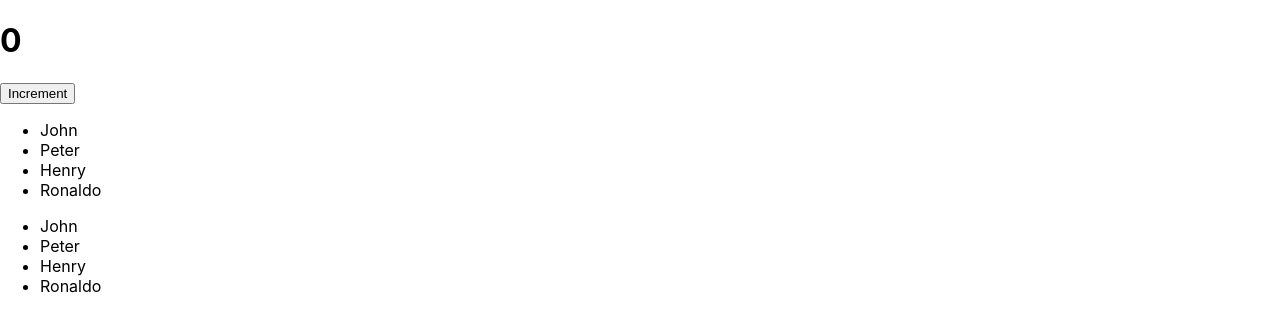
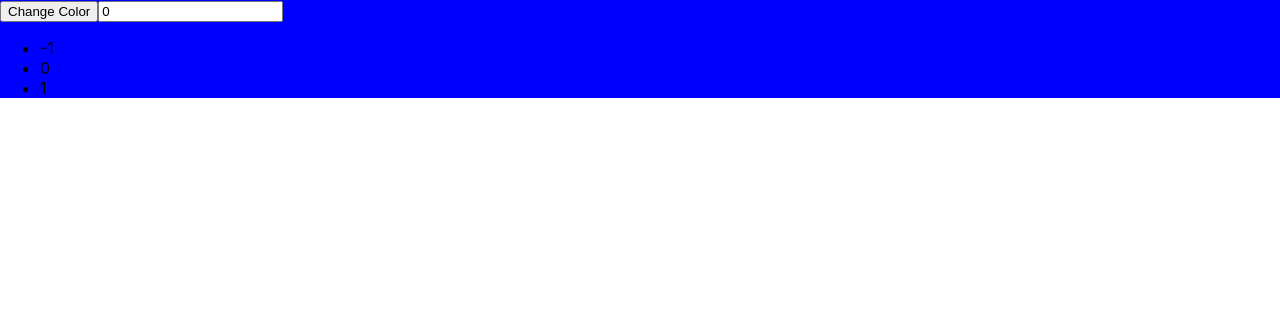
Before and after one commit to eleonardoro/react-hooks, a React (Create React App) app: page / in a window 1280 px wide. Shown: the top 332 px of the page. Built offline with nearby package versions, Linux system fonts and the light colour scheme.

Commit message:
useCallback start

```diff
--- /dev/null
+++ b/src/hooks/Example11_useCallback.js
@@ -0,0 +1,46 @@
+import React, { useState, useEffect } from "react";
+
+function Example11_useCallback() {
+  const [color, setColor] = useState("blue");
+  const [number, setNumber] = useState(0);
+
+  const changeColor = () => {
+    setColor(color === "blue" ? "gray" : "blue");
+  };
+
+  const listNumbers = () => {
+    return [number - 1, number, number + 1];
+  };
+
+  return (
+    <div style={{ backgroundColor: color }}>
+      <button onClick={changeColor}>Change Color</button>
+      <input
+        type="number"
+        value={number}
+        onChange={(e) => setNumber(parseInt(e.target.value))}
+      />
+
+      <ListNumberComponent list={listNumbers} />
+    </div>
+  );
+}
+
+function ListNumberComponent({ list }) {
+  const [vector, setVector] = useState([]);
+
+  useEffect(() => {
+    console.log('Component created!');
+    setVector(list);
+  }, [list]);
+
+  return (
+    <ul>
+      {vector.map((n) => (
+        <li key={n}>{n}</li>
+      ))}
+    </ul>
+  );
+}
+
+export default Example11_useCallback;
--- a/src/index.js
+++ b/src/index.js
@@ -1,14 +1,14 @@
 import React from "react";
 import ReactDOM from "react-dom/client";
 import "./index.css";
-import Example10_useMemo from "./hooks/Example10_useMemo";
+import Example11_useCallback from "./hooks/Example11_useCallback";
 import reportWebVitals from "./reportWebVitals";
 
 const root = ReactDOM.createRoot(document.getElementById("root"));
 
 root.render(
   <React.StrictMode>
-    <Example10_useMemo />
+    <Example11_useCallback />
   </React.StrictMode>
 );
 
```
